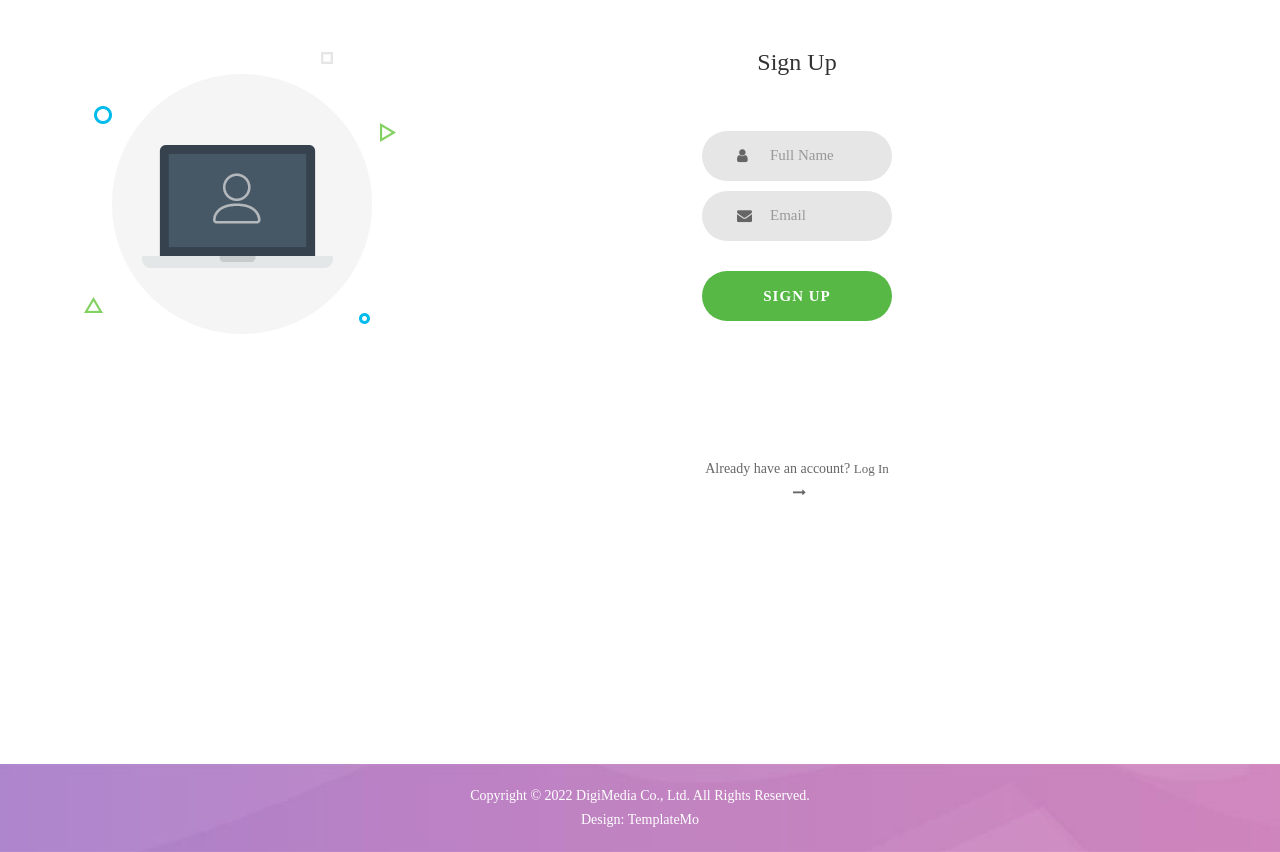
After one commit to stevalh/SBD, a Laravel app: page /signup in a window 1280 px wide. The commit adds this page. Run offline with Laravel 9, Linux system fonts and the light colour scheme; some libraries are stand-ins or nearby versions; some web fonts are replaced.

Commit message:
/signup register.blade.php

```diff
--- a/tubesSBD/resources/views/home1.blade.php
+++ b/tubesSBD/resources/views/home1.blade.php
@@ -148,6 +148,4 @@
     </div>
 </div>
 
-
-
 @endsection
--- a/tubesSBD/resources/views/index.blade.php
+++ b/tubesSBD/resources/views/index.blade.php
@@ -10,7 +10,7 @@
                     <h4>Join over 90% of people in Singapore</h4>
                     <h4>In stopping the spread of COVID-19 community-driven contact tracing</h4>
                     <div class="first-button scroll-to-section">
-                        <a href="#place">Join Us</a>
+                        <a href="/signup">Join Us</a>
                     </div>
                 </div>
             </div>
--- /dev/null
+++ b/tubesSBD/resources/views/register.blade.php
@@ -0,0 +1,49 @@
+@extends('Main.format')
+
+@section('content')
+<div class="container mt-5">
+    <div class="row">
+        <div class="col-lg-6">
+            <div class="login100-pic js-tilt" data-tilt>
+                <img src="assets/images/img-01.png" alt="IMG">
+            </div>
+        </div>
+        <div class="col-lg-6">
+            <form class="login100-form validate-form">
+                <span class="login100-form-title">
+                    Sign Up
+                </span>
+                <div class="wrap-input100 validate-input" data-validate="Valid email is required: ex@abc.xyz">
+                    <input class="input100" type="text" name="email" placeholder="Full Name">
+                    <span class="focus-input100"></span>
+                    <span class="symbol-input100">
+                        <i class="fa fa-user" aria-hidden="true"></i>
+                    </span>
+                </div>
+
+                <div class="wrap-input100 validate-input" data-validate="Valid email is required: ex@abc.xyz">
+                    <input class="input100" type="text" name="email" placeholder="Email">
+                    <span class="focus-input100"></span>
+                    <span class="symbol-input100">
+                        <i class="fa fa-envelope" aria-hidden="true"></i>
+                    </span>
+                </div>
+
+                <div class="container-login100-form-btn">
+                    <button class="login100-form-btn">
+                        Sign Up
+                    </button>
+                </div>
+
+                <div class="text-center p-t-136">
+                    <p>Already have an account? <a class="txt2" href="/">
+                            Log In
+                            <i class="fa fa-long-arrow-right m-l-5" aria-hidden="true"></i>
+                        </a></p>
+
+                </div>
+            </form>
+        </div>
+    </div>
+</div>
+@endsection
--- a/tubesSBD/routes/web.php
+++ b/tubesSBD/routes/web.php
@@ -25,6 +25,10 @@ Route::get('/h1', function () {
     return view('home1');
 });
 
+Route::get('/signup', function () {
+    return view('register');
+});
+
 Route::post('/register',[RegisterController::class,'store']);
 
 Route::post('/login',[LoginController::class,'authenticate']);
```
Also changed, not shown: tubesSBD/resources/views/Layout/login_forms.blade.php (renamed from tubesSBD/resources/views/Layout/new_forms.blade.php).
